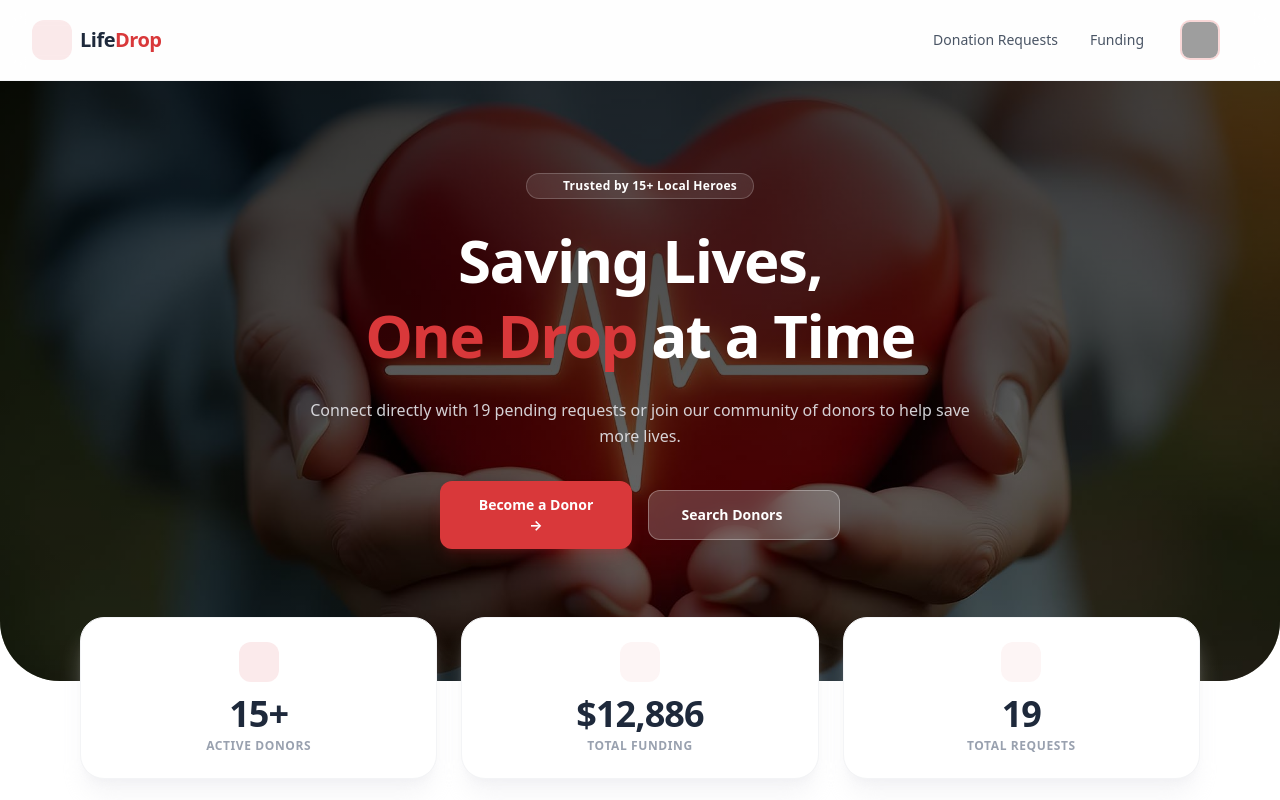
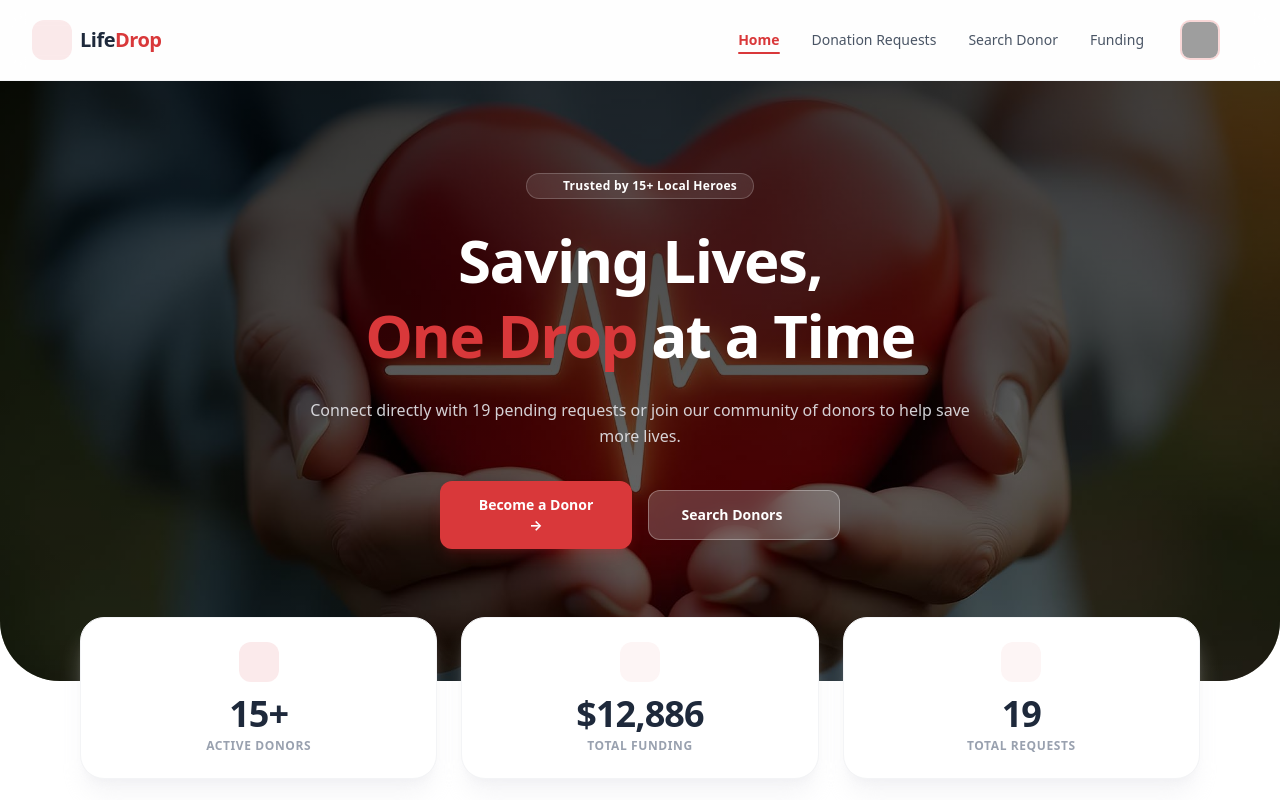
Before and after one commit to Badsha-Nishan/life-drop-client, a Next.js app: page / in a window 1280 px wide. Shown: the top 800 px of the page. Built offline with nearby package versions, Linux system fonts and the light colour scheme; grey boxes are pictures that could not be loaded; some icons are missing.

Commit message:
updated navbar for current navLink

```diff
--- a/src/app/dashboard/my-requests/page.jsx
+++ b/src/app/dashboard/my-requests/page.jsx
@@ -167,7 +167,9 @@ export default function MyRequestsPage() {
           >
             <option value="All">All Status</option>
             <option value="Pending">Pending</option>
-            <option value="Accepted">Accepted</option>
+            <option value="Done">Done</option>
+            <option value="InProgress">InProgress</option>
+            <option value="Cancelled">Cancelled</option>
           </select>
         </div>
       </div>
--- a/src/component/Navbar.jsx
+++ b/src/component/Navbar.jsx
@@ -2,6 +2,7 @@
 
 import { useState } from "react";
 import Link from "next/link";
+import { usePathname } from "next/navigation"; // 👈 ১. usePathname হুক ইম্পোর্ট করা হয়েছে
 import { motion, AnimatePresence } from "framer-motion";
 import {
   Bars,
@@ -16,7 +17,8 @@ export default function Navbar() {
   const [isOpen, setIsOpen] = useState(false);
   const [isProfileOpen, setIsProfileOpen] = useState(false);
 
-  // 💡 পরীক্ষার জন্য এই স্টেটটি পরিবর্তন করে দেখতে পারেন (True = logged in, False = logged out)
+  const pathname = usePathname(); // 👈 ২. কারেন্ট ইউআরএল পাথ নেওয়ার জন্য ইনিশিয়ালাইজেশন
+
   const [isLoggedIn, setIsLoggedIn] = useState(true);
   const [user, setUser] = useState({
     name: "Rahat",
@@ -25,6 +27,14 @@ export default function Navbar() {
   });
 
   const toggleMenu = () => setIsOpen(!isOpen);
+
+  // 👈 ৩. কোড ক্লিন রাখার জন্য কমন নেভিগেশন অ্যারে তৈরি
+  const navLinks = [
+    { name: "Home", href: "/" },
+    { name: "Donation Requests", href: "/donation-requests" },
+    { name: "Search Donor", href: "/search-donor" },
+    ...(isLoggedIn ? [{ name: "Funding", href: "/funding" }] : []),
+  ];
 
   return (
     <nav className="sticky top-0 z-50 bg-white/80 backdrop-blur-md border-b border-gray-100 transition-all duration-300">
@@ -41,22 +51,30 @@ export default function Navbar() {
           </Link>
 
           {/* Desktop Nav Links */}
-          <div className="hidden md:flex items-center gap-8 font-medium text-sm text-gray-600">
+          <div className="hidden md:flex items-center gap-8 font-medium text-sm">
+            {navLinks.map((link) => {
+              const isActive = pathname === link.href; // 👈 অ্যাক্টিভ চেক
+              return (
                 <Link
-              href="/donation-requests"
-              className="hover:text-brand-primary transition-colors"
+                  key={link.href}
+                  href={link.href}
+                  className={`transition-colors relative py-1 ${
+                    isActive
+                      ? "text-brand-primary font-bold" // অ্যাক্টিভ থাকলে এই ক্লাস পাবে
+                      : "text-gray-600 hover:text-brand-primary"
+                  }`}
                 >
-              Donation Requests
+                  {link.name}
+                  {/* অ্যাক্টিভ লিঙ্কের নিচে একটি মডার্ন আন্ডারলাইন এফেক্ট (ঐচ্ছিক) */}
+                  {isActive && (
+                    <motion.div
+                      layoutId="activeUnderline"
+                      className="absolute bottom-0 left-0 right-0 h-[2px] bg-brand-primary rounded-full"
+                    />
+                  )}
                 </Link>
-
-            {isLoggedIn && (
-              <Link
-                href="/funding"
-                className="hover:text-brand-primary transition-colors"
-              >
-                Funding
-              </Link>
-            )}
+              );
+            })}
 
             {/* Auth Condition for Desktop */}
             {!isLoggedIn ? (
@@ -98,7 +116,11 @@ export default function Navbar() {
                       </div>
                       <Link
                         href="/dashboard"
-                        className="flex items-center gap-2.5 px-3 py-2 rounded-xl hover:bg-gray-50 text-brand-dark transition-colors"
+                        className={`flex items-center gap-2.5 px-3 py-2 rounded-xl transition-colors ${
+                          pathname === "/dashboard"
+                            ? "bg-gray-50 text-brand-primary font-bold"
+                            : "text-brand-dark hover:bg-gray-50"
+                        }`}
                       >
                         <LayoutHeaderSideContent className="w-4 h-4 text-gray-400" />{" "}
                         Dashboard
@@ -141,23 +163,25 @@ export default function Navbar() {
             exit={{ opacity: 0, height: 0 }}
             className="md:hidden bg-white border-b border-gray-100 overflow-hidden"
           >
-            <div className="px-4 pt-2 pb-6 flex flex-col gap-4 font-medium text-gray-600">
+            <div className="px-4 pt-2 pb-6 flex flex-col gap-4 font-medium">
+              {/* 👈 ৪. মোবাইল মেন্যুতেও ডাইনামিক অ্যাক্টিভ স্টেট লুপ */}
+              {navLinks.map((link) => {
+                const isActive = pathname === link.href;
+                return (
                   <Link
-                href="/donation-requests"
+                    key={link.href}
+                    href={link.href}
                     onClick={toggleMenu}
-                className="py-2 hover:text-brand-primary transition-colors"
+                    className={`py-2 transition-colors ${
+                      isActive
+                        ? "text-brand-primary font-bold"
+                        : "text-gray-600"
+                    }`}
                   >
-                Donation Requests
+                    {link.name}
                   </Link>
-              {isLoggedIn && (
-                <Link
-                  href="/funding"
-                  onClick={toggleMenu}
-                  className="py-2 hover:text-brand-primary transition-colors"
-                >
-                  Funding
-                </Link>
-              )}
+                );
+              })}
 
               <hr className="border-gray-100" />
 
@@ -166,7 +190,11 @@ export default function Navbar() {
                   <Link
                     href="/dashboard"
                     onClick={toggleMenu}
-                    className="flex items-center gap-2 py-2 text-brand-dark"
+                    className={`flex items-center gap-2 py-2 transition-colors ${
+                      pathname === "/dashboard"
+                        ? "text-brand-primary font-bold"
+                        : "text-brand-dark"
+                    }`}
                   >
                     <LayoutHeaderSideContent className="w-4 h-4" /> Dashboard
                   </Link>
```
Also changed, not shown: src/app/layout.js (+21 -0 lines). Lines whose indentation alone changed are shown as unchanged.
